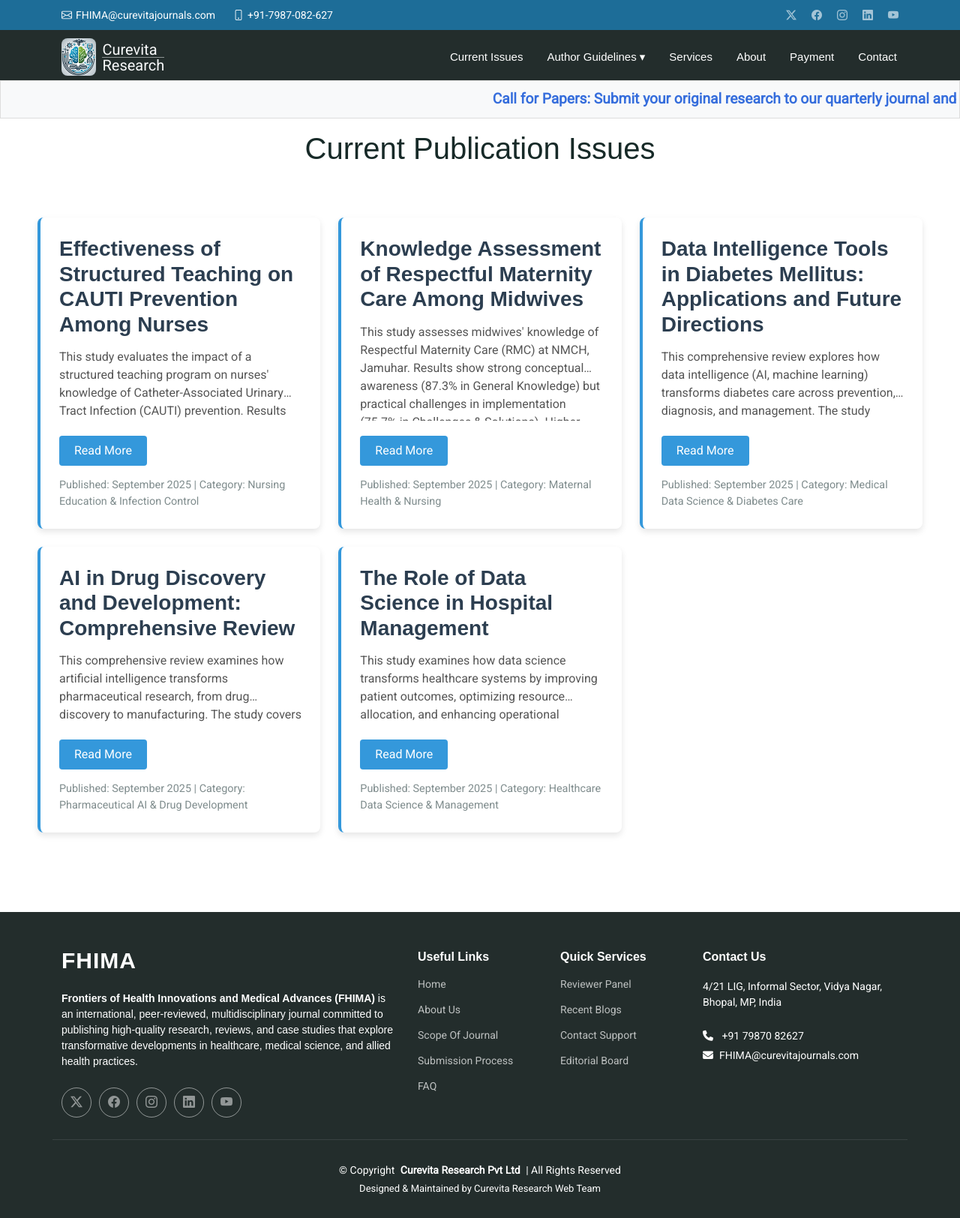
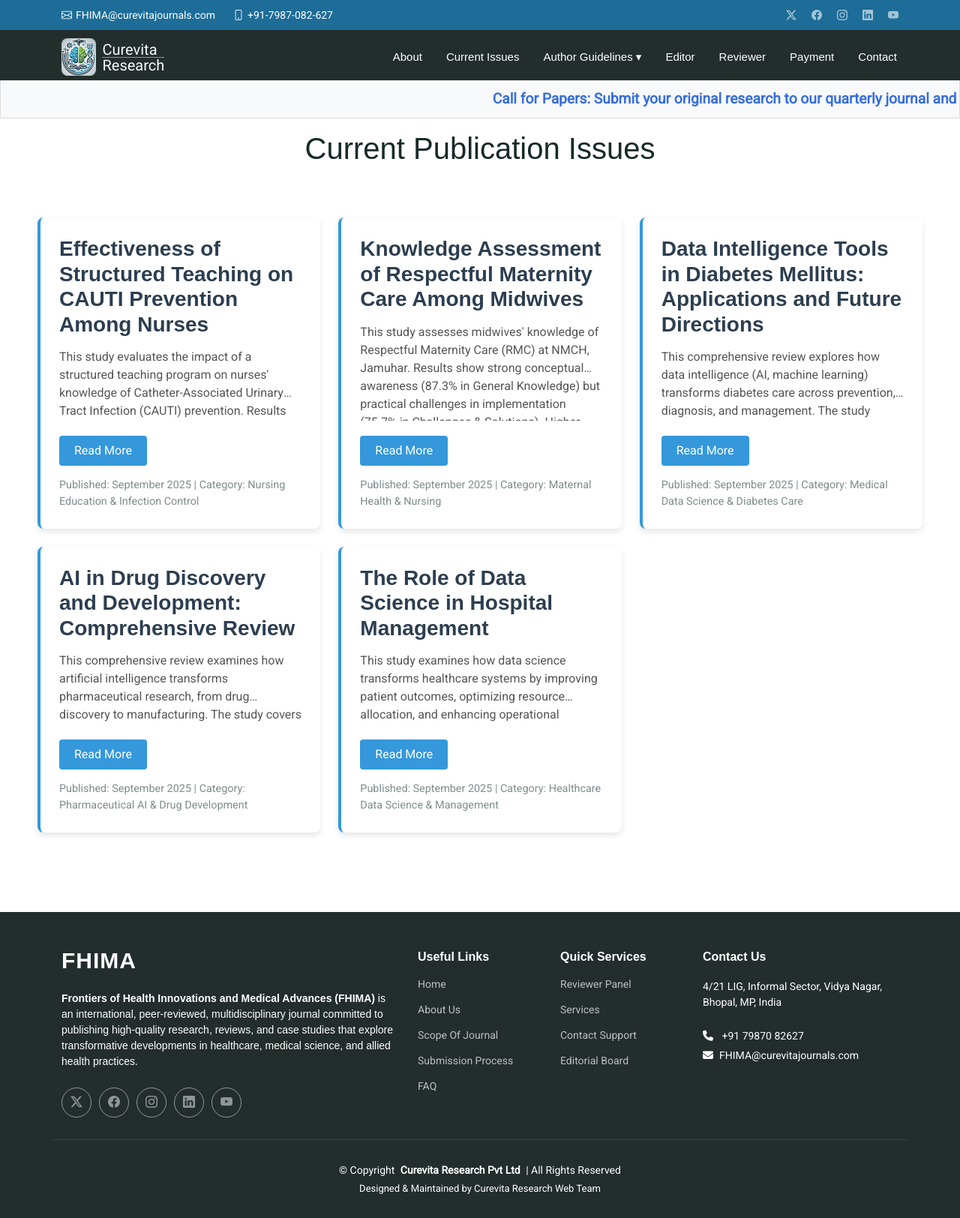
Before and after one commit to shah5fahad/fhim_project, a Flask app: page /current_issue in a window 1280 px wide. Shown: the whole page at 75% size. Run offline with Flask 3, Linux system fonts and the light colour scheme; some libraries are stand-ins or nearby versions.

Commit message:
changes required

```diff
--- a/main_app/templates/base.html
+++ b/main_app/templates/base.html
@@ -117,6 +117,7 @@
 
                <nav id="navmenu" class="navmenu">
                   <ul>
+                     <li><a href="/about">About</a></li>
                      <li><a href="/current_issue">Current Issues</a></li>
                      <li class="dropdown">
                         <div class="dropdown-content">Author Guidelines ▾</div>
@@ -126,8 +127,8 @@
                            <li><a href="/static/assets/pdf/CRIN Paper template.docx" download>Paper Template</a></li>
                         </ul>
                      </li>
-                     <li><a href="/#services">Services</a></li>
-                     <li><a href="/about">About</a></li>
+                     <li><a href="/#testimonials">Editor</a></li>
+                     <li><a href="/#team">Reviewer</a></li>
                      <li><a href="/Payment">Payment</a></li>
                      <li><a href="/#contact">Contact</a></li>
                   </ul>
@@ -185,7 +186,7 @@
                   <h4>Quick Services</h4>
                   <ul>
                      <li><a href="/#team">Reviewer Panel</a></li>
-                     <li><a href="/#blogs">Recent Blogs</a></li>
+                     <li><a href="/#services">Services</a></li>
                      <li><a href="/#contact">Contact Support</a></li>
                      <li><a href="/#testimonials">Editorial Board</a></li>
                   </ul>
```
